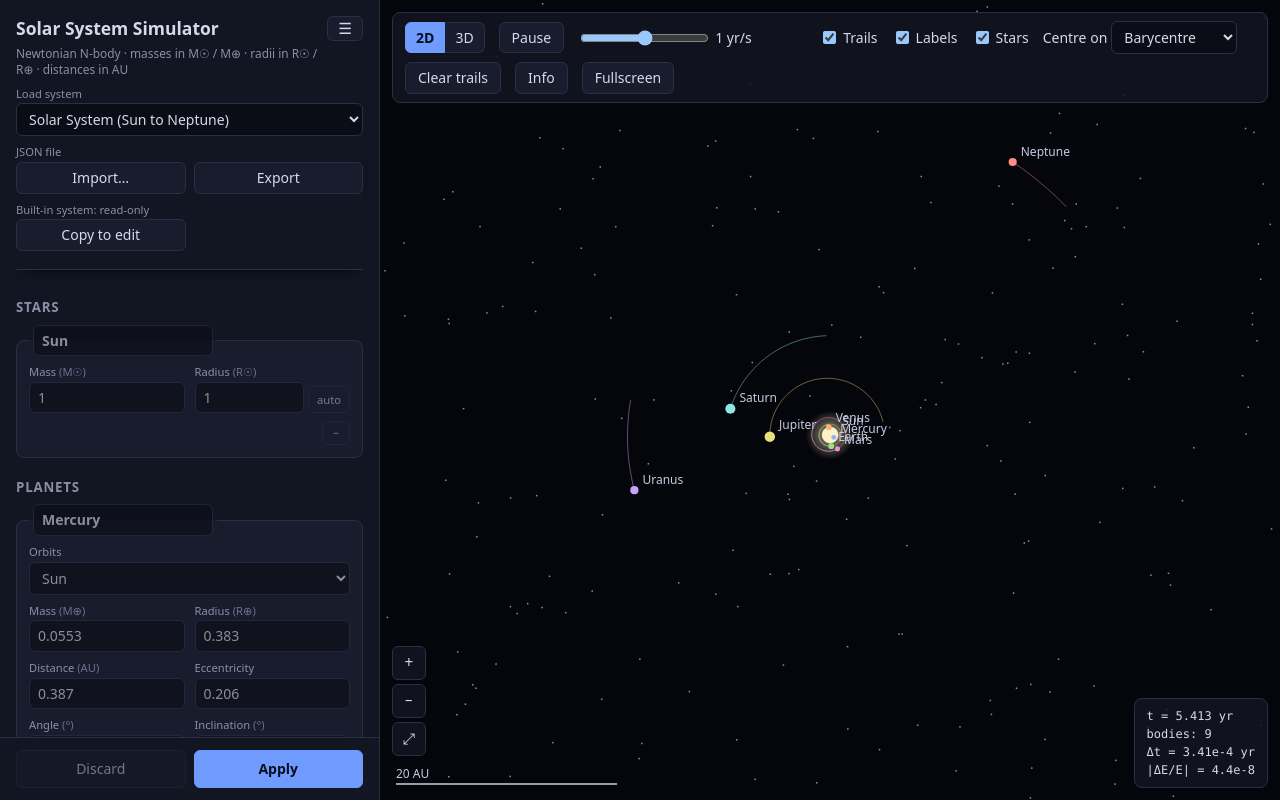
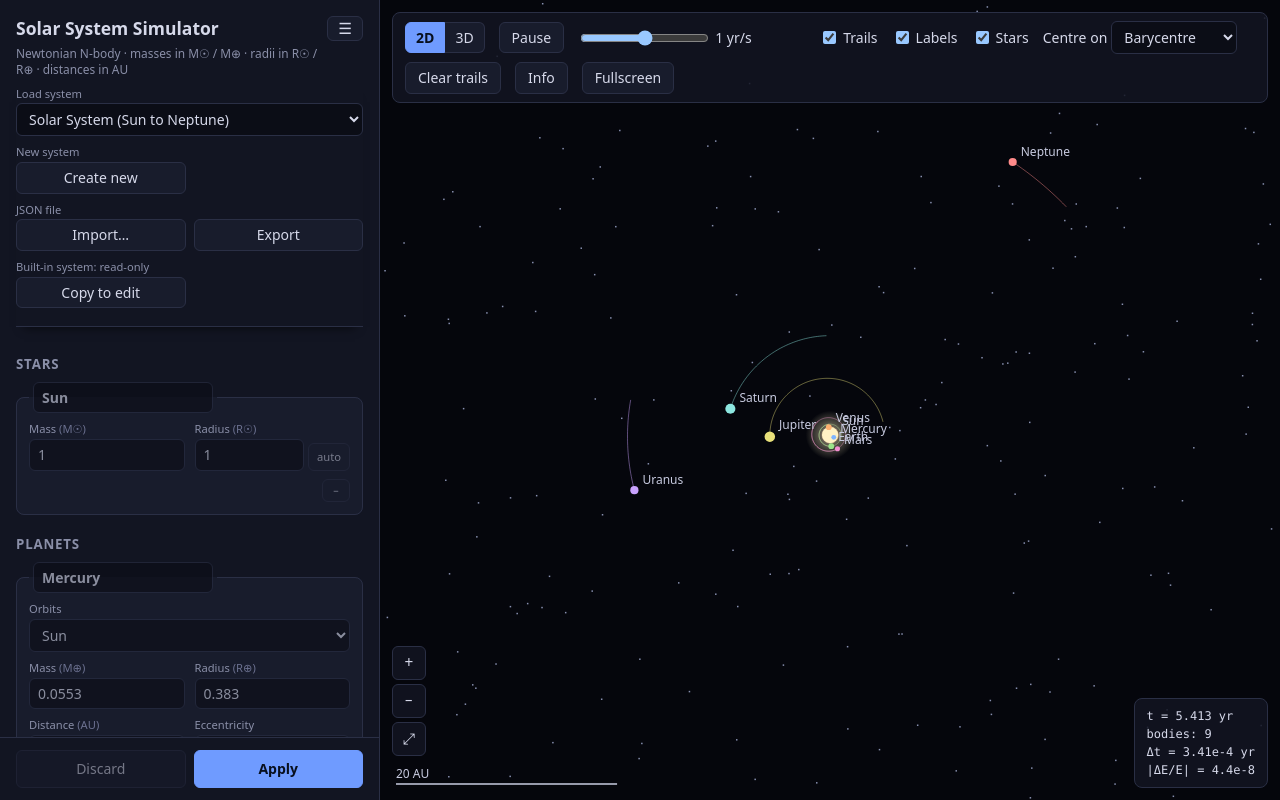
Before and after one commit to bro013/solar-system-sim, a React (Vite) app: page / in a window 1280 px wide. Built offline with nearby package versions, Linux system fonts and the light colour scheme.

Commit message:
create new solar system

```diff
--- a/src/components/SystemLibrary.tsx
+++ b/src/components/SystemLibrary.tsx
@@ -1,5 +1,5 @@
 import { useEffect, useMemo, useRef, useState } from 'react'
-import { PRESETS } from '../physics/presets'
+import { emptySystem, PRESETS } from '../physics/presets'
 import { parseProfile, profileFileName, ProfileError, serializeProfile } from '../physics/profile'
 import type { SystemConfig } from '../physics/setup'
 import { SavedSystems, STORAGE_KEY, type SavedRevision } from '../sim/savedSystems'
@@ -89,7 +89,9 @@ export function SystemLibrary({ config, onLoad, readOnly, onCopy }: Props) {
   const savedActive = active !== null && saved.some((s) => s.name === active) ? active : null
   const trimmed = saveName?.trim() ?? ''
   const replacing = saved.some((s) => s.name === trimmed)
-  const defaultSaveName = readOnly ? `Copy of ${shown.name}` : (active ?? config.stars[0]?.name ?? 'My system')
+  const defaultSaveName = readOnly
+    ? `Copy of ${shown.name}`
+    : (active ?? (shown.value === 'new' ? shown.name : (config.stars[0]?.name ?? 'My system')))
 
   /**
    * Save: adds the form as a new revision of the loaded saved system straight away. Anything not saved yet is
@@ -215,6 +217,20 @@ export function SystemLibrary({ config, onLoad, readOnly, onCopy }: Props) {
       </label>
 
       <div className="field">
+        <span className="field-label">New system</span>
+        {/* In a pair row on its own, so it is the same size as the other buttons. */}
+        <div className="button-pair">
+          <button
+            type="button"
+            title="Start an empty system to build up: one star and no planets. It is not saved until you press Save…"
+            onClick={() => load(emptySystem(), 'new', 'New system', null)}
+          >
+            Create new
+          </button>
+        </div>
+      </div>
+
+      <div className="field">
         <span className="field-label">JSON file</span>
         <div className="button-pair">
           <button type="button" onClick={() => fileInput.current?.click()} title="Load a system from a JSON file">
--- a/src/physics/presets.ts
+++ b/src/physics/presets.ts
@@ -128,6 +128,11 @@ export const PRESETS: Preset[] = [
   },
 ]
 
+/** A system to start from scratch: one Sun-like star and no planets (a system needs at least one star). */
+export function emptySystem(): SystemConfig {
+  return { stars: [defaultStar(0)], planets: [] }
+}
+
 export function defaultStar(index: number, previous?: StarConfig): StarConfig {
   return star({ name: `Star ${index + 1}`, mass: 1, radius: 1, distance: index === 0 ? 0 : Math.max(10, (previous?.distance ?? 0) * 3) })
 }
--- a/src/sim/simulation.ts
+++ b/src/sim/simulation.ts
@@ -144,7 +144,8 @@ export class Simulation {
       time: this.system.time,
       bodies: this.system.n,
       dt: this.dt,
-      energyDrift: Math.abs((this.system.totalEnergy() - this.e0) / this.e0),
+      // A lone body has no energy at all (e0 = 0), and nothing that could drift.
+      energyDrift: this.e0 === 0 ? 0 : Math.abs((this.system.totalEnergy() - this.e0) / this.e0),
       throttled: this.throttled,
       mergers: this.mergers,
     }
```
Also changed, not shown: 2 other files (tests, documents, lock files or other folders).
